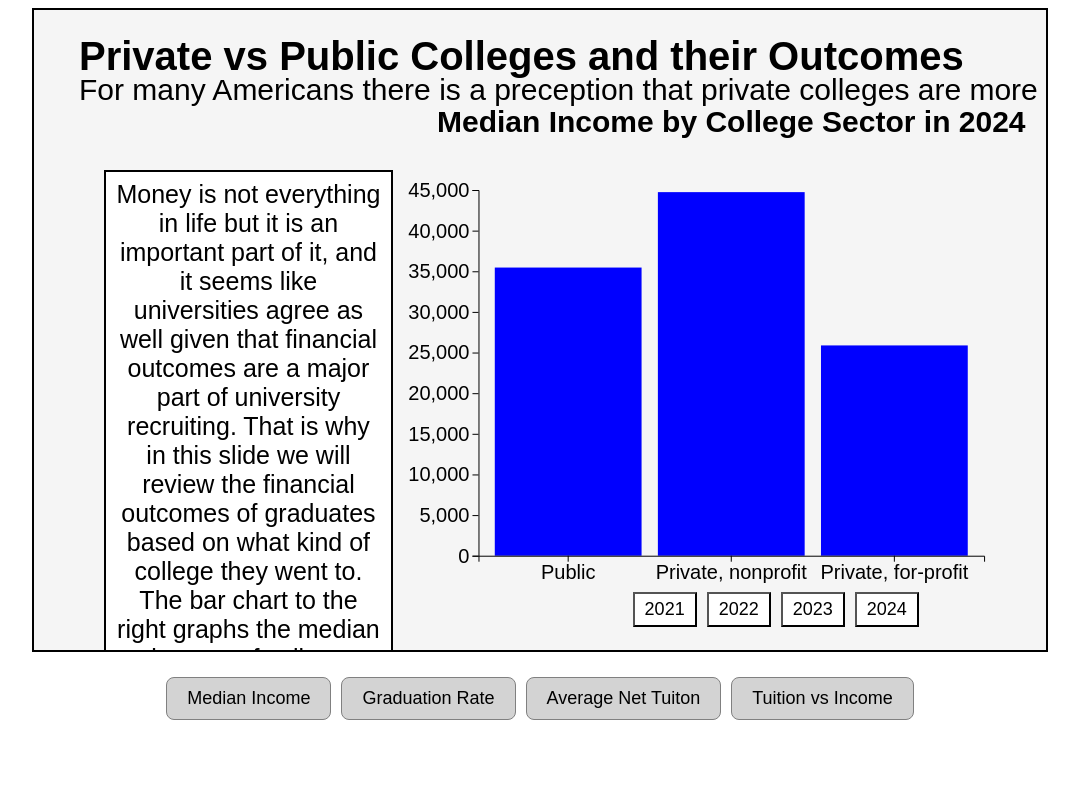
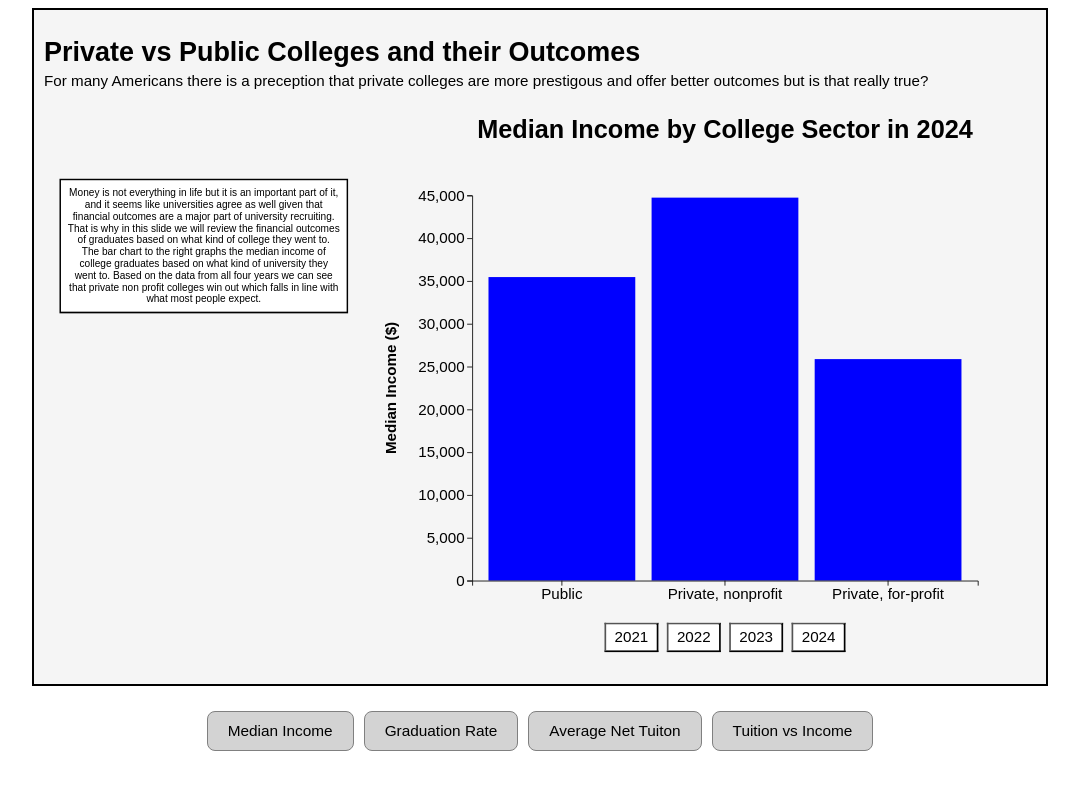
Before and after one commit to boomboy121/CS-416-Narrative-Project, a plain HTML site: page index.html in a window 1280 px wide. Shown: the whole page, without its empty margins (100-1179 px from the left). Drawn offline with nearby package versions, Linux system fonts and the light colour scheme.

Commit message:
sizingfix

```diff
--- a/index.html
+++ b/index.html
@@ -11,7 +11,8 @@
     }
     svg {
       width: 80%;
-      height: 80vh;
+      height: auto;
+      max-height: 90vh;
       border: 2px solid black;
       margin-bottom: 20px;
       display: block;
@@ -27,13 +28,14 @@
       fill: orange;
     }
     #nav-buttons button {
-      font-size: 18px;
+      font-size: 1.2vw;
       padding: 10px 20px;
       margin: 5px;
       border-radius: 8px;
       background-color: lightgray;
       border: 1px solid gray;
     }
+
 
     #nav-buttons button:hover {
       background-color: orange;
@@ -50,12 +52,22 @@
       border-radius: 4px;
       box-shadow: 2px 2px 2px black;
     }
+    .page-buttons button {
+      font-size: 1.2vw;
+      padding: 8px 12px;
+      margin: 0 5px;
+      border-radius: 5px;
+      border: 1px solid gray;
+      background-color: white;
+    }
   </style>
 </head>
 <body>
 
 
-<svg id="chart" width="500" height="300"></svg>
+
+
+<svg id="chart" viewBox="0 0 1200 800" preserveAspectRatio="xMidYMid meet"></svg>
 <div class="page-buttons" id="year-buttons"></div>
 <div class="page-buttons" id="buttons"></div>
 <div id="tooltip"></div>
@@ -63,49 +75,59 @@
 
 
 
+
+
   const svg = d3.select("#chart");
-  const width = parseFloat(svg.style("width"));
-  const height = parseFloat(svg.style("height"))
+  const viewBox = svg.attr("viewBox").split(" ").map(Number);
+  const width = viewBox[2];
+  const height = viewBox[3];
   const margin = { top: 20, right: 20, bottom: 30, left: 40 };
   const chartWidth = width/2;
   const chartHeight = height/1.75;
 
+
   const g = svg.append("g").attr("transform", `translate(${margin.left+width/2.5},${margin.top+height/4})`);
+
 
   const x = d3.scaleBand().padding(0.1).range([0, chartWidth]);
   const y = d3.scaleLinear().range([chartHeight, 0]);
 
+
   svg.append("text")
-  .attr("x", margin.left+5)
+  .attr("x", Math.max(width * 0.01, 10))
   .attr("y", 60)
-  .attr("text-anchor", "left")
-  .attr("font-size", "40px")
+  .attr("text-anchor", "start")
+  .attr("font-size", Math.min(width * 0.03, 32) + "px")
   .attr("font-weight", "bold")
   .text("Private vs Public Colleges and their Outcomes");
 
+
   svg.append("text")
-  .attr("x", margin.left+5)
+  .attr("x", Math.max(width * 0.01, 10))
   .attr("y", 90)
-  .attr("text-anchor", "left")
-  .attr("font-size", "30px")
+  .attr("text-anchor", "start")
+  .attr("font-size", Math.min(width * 0.015, 22) + "px")
   .attr("font-weight", "none")
   .text("For many Americans there is a preception that private colleges are more prestigous and offer better outcomes but is that really true?");
 
+
   const textBox= svg.append("foreignObject")
-  .attr("x", margin.left+30)
+  .attr("x", margin.left-10)
   .attr("y", height/4)
   .attr("width",width/3.5)
   .attr("height", height*.75)
   .style("display", "none");
 
 
+
   const textBoxDiv = textBox.append("xhtml:div")
-  .style("font-size", "25px")
+  .style("font-size", Math.min(width, window.innerHeight) * 0.015 +"px")
   .style("font-family", "sans-serif")
   .style("color", "black")
   .style("border", "2px solid black")
   .style("padding", "8px")
   .style("background-color","white");
+
 
   const textBoxContent ={
     1: "Money is not everything in life but it is an important part of it, and it seems like universities agree as well given that financial outcomes are a major part of university recruiting. That is why in this slide we will review the financial outcomes of graduates based on what kind of college they went to. The bar chart to the right graphs the median income of college graduates based on what kind of university they went to. Based on the data from all four years we can see that private non profit colleges win out which falls in line with what most people expect.",
@@ -123,6 +145,7 @@
     g.selectAll("*").remove();
     x.domain(data.map(d => d.key));
     y.domain([0, d3.max(data, d => d.value)]).nice();
+
 
     g.selectAll("rect")
       .data(data)
@@ -147,16 +170,19 @@
         d3.select("#tooltip").style("display", "none");
       });
 
+
     g.append("g")
       .attr("transform", `translate(0,${chartHeight})`)
       .call(d3.axisBottom(x))
       .selectAll("text")
-      .style("font-size","20px");
+      .style("font-size",width * 0.015);
+
 
     g.append("g")
       .call(d3.axisLeft(y))
       .selectAll("text")
-      .style("font-size","20px");
+      .style("font-size",width * 0.015);
+
 
     g.append("text")
       .attr("class", "y-axis-label")
@@ -165,9 +191,10 @@
       .attr("x", -chartHeight / 2)
       .attr("dy", "-60px")
       .attr("text-anchor", "middle")
-      .attr("font-size", "20px")
+      .attr("font-size", width * 0.015)
       .attr("font-weight", "bold")
       .text(`${yaxis}`);
+
 
     svg.selectAll(".chart-title").remove();
     svg.append("text")
@@ -175,22 +202,26 @@
       .attr("x", margin.left + width / 2.5 + chartWidth / 2)
       .attr("y", chartHeight/3)
       .attr("text-anchor", "middle")
-      .attr("font-size", "30px")
+      .attr("font-size", width * 0.025)
       .attr("font-weight", "bold")
       .text(`${title} ${year}`);
+
 
 
   }
   function drawScatterPlot(data,year){
     g.selectAll("*").remove();
 
+
     const x = d3.scaleLinear()
-      .domain([0, 130000])
+      .domain([0, 140000])
       .range([0, chartWidth]);
+
 
     const y = d3.scaleLinear()
       .domain([0, 60000])
       .range([chartHeight, 0]);
+
 
     g.selectAll("circle")
       .data(data.filter(d=>d.debt>=0))
@@ -206,16 +237,19 @@
         else if(d.sector=="Private, For-Profit") return "red";
       });
 
+
     g.append("g")
       .attr("transform", `translate(0,${chartHeight})`)
-      .call(d3.axisBottom(x))
+      .call(d3.axisBottom(x).ticks(8))
       .selectAll("text")
-      .style("font-size","20px");
+      .style("font-size",Math.max(10, width * 0.015)+"px");
+
 
     g.append("g")
       .call(d3.axisLeft(y))
       .selectAll("text")
       .style("font-size","20px");
+
 
     svg.selectAll(".chart-title").remove();
     svg.append("text")
@@ -226,6 +260,7 @@
       .attr("font-size", "30px")
       .attr("font-weight", "bold")
       .text(`Average Net Tuition vs Median Income in ${year}`);
+
 
     g.append("text")
       .attr("class", "y-axis-label")
@@ -238,6 +273,7 @@
       .attr("font-weight", "bold")
       .text("Average Net Tuition ($)");
 
+
     g.append("text")
       .attr("x", chartWidth / 2)
       .attr("y", chartHeight*1.075+10)
@@ -246,15 +282,18 @@
       .attr("font-weight", "bold")
       .text("Median Income ($)");
 
+
     const legendlabel=[
       {label: "Public", color: "blue"},
       {label: "Private, nonprofit", color: "green"},
       {label: "Private, For-Profit", color: "red"}
     ]
 
+
     const legend=g.append("g")
       .attr("class","legend")
       .attr("transform", `translate(${chartWidth - 150}, 20)`);
+
 
     legend.append("rect")
       .attr("width", 180)
@@ -263,6 +302,7 @@
       .attr("stroke", "black")
       .attr("rx", 5)
       .attr("ry", 5);
+
 
     legend.selectAll("circle")
       .data(legendlabel)
@@ -273,6 +313,7 @@
       .attr("r", 7)
       .attr("fill", d => d.color)
       .attr("opacity", 0.7);
+
 
       legend.selectAll("text")
         .data(legendlabel)
@@ -303,9 +344,11 @@
     return averageGradRate;
   }
 
+
   function getDebtIncomeRatio(year){
     const income=`MD_EARN_WNE_P10_${year}`;
     const debt=`AverageCostPerYear${year}`;
+
 
     const data=rawData.filter(d =>
     (d.Sector === "Public" ||
@@ -314,6 +357,7 @@
       d[income] && d[debt] &&
       !isNaN(+d[income]) && !isNaN(+d[debt])
     );
+
 
     const datamap=data.map(d=> ({
       income: +d[income],
@@ -324,6 +368,7 @@
     }))
     return datamap;
   }
+
 
   function getAverageDebtforYear(year){
     const column=`AverageCostPerYear${year}`
@@ -341,6 +386,7 @@
     return averageNetDebt;
   }
 
+
   function getIncomeDataForYear(year){
     const column = `MD_EARN_WNE_P10_${year}`;
     const incomeData = rawData
@@ -351,28 +397,35 @@
         Income: +d[column]
       }));
 
+
     const grouped = d3.nest()
       .key(d => d.Sector)
       .rollup(values => d3.mean(values, d => d.Income))
       .entries(incomeData);
 
+
     return grouped;
   }
   function showYearButtons(slideIndex) {
 
+
   svg.selectAll(".year-buttons").remove();
+
 
   const yearButton = svg.append("foreignObject")
     .attr("class", "year-buttons")
-    .attr("x",  width / 2.5 + chartWidth / 2.5-15)
+    .attr("x",  width / 2.5 + chartWidth / 2.5-50)
     .attr("y", height/1.1)
     .attr("width", 300)
     .attr("height", 50);
+
 
   const div = yearButton.append("xhtml:div")
     .style("display", "flex")
     .style("justify-content", "center")
     .style("gap", "10px");
+
+
 
 
   const years = [2021, 2022, 2023, 2024];
@@ -399,10 +452,12 @@
   });
 }
 
+
   function clearButtons() {
     d3.select("#buttons").selectAll("*").remove();
     d3.select("#buttons").style("display", "none");
   }
+
 
   function updateSlide(slideIndex){
     if(slideIndex===1){
@@ -433,15 +488,19 @@
   let currentSlide = 1;
   updateSlide(currentSlide);
 
+
   const pagelabels={
     1: "Median Income",
     2: "Graduation Rate",
     3: "Average Net Tuiton",
     4: "Tuition vs Income"
 
+
   }
   const buttonContainer = d3.select("#buttons");
   const navbutton = d3.select("body").append("div").attr("id", "nav-buttons");
+
+
 
 
   for (let i = 1; i <= 4; i++) {
@@ -455,5 +514,6 @@
   });
 </script>
 
+
 </body>
 </html>
```
